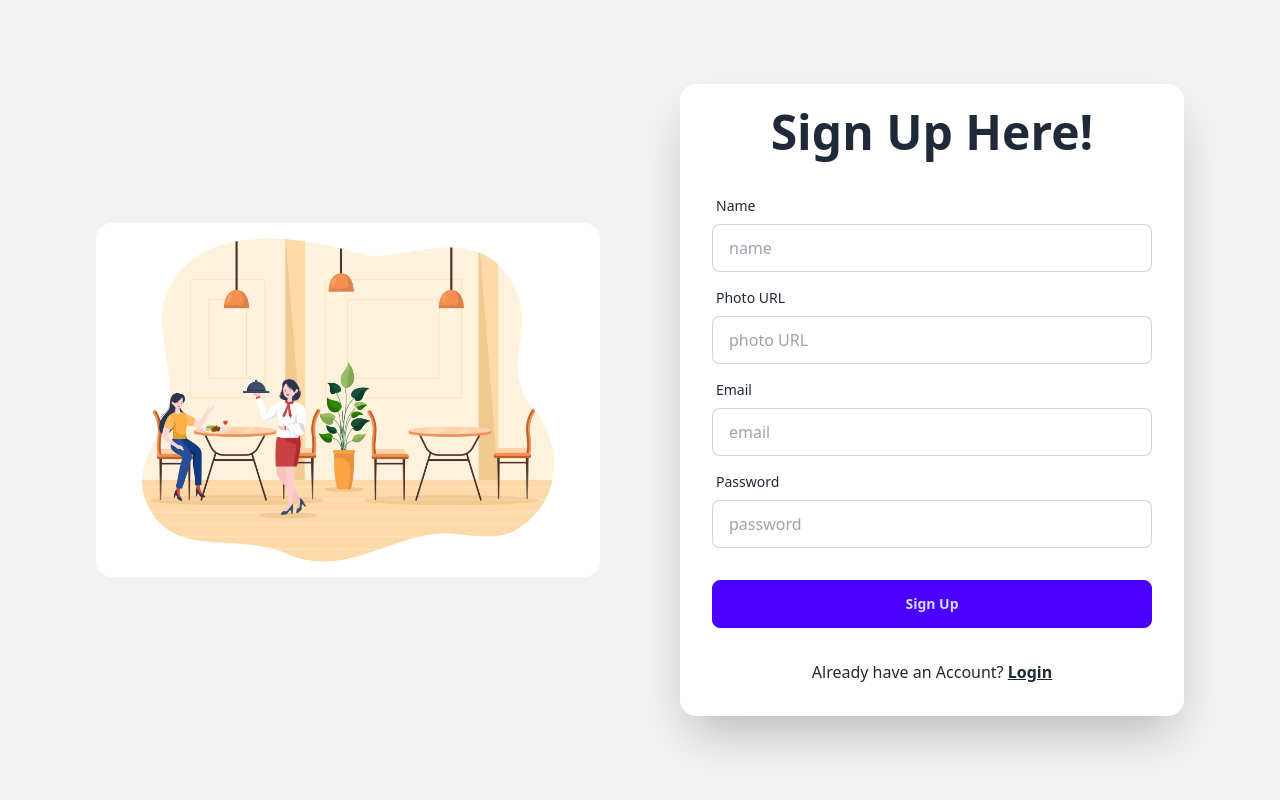
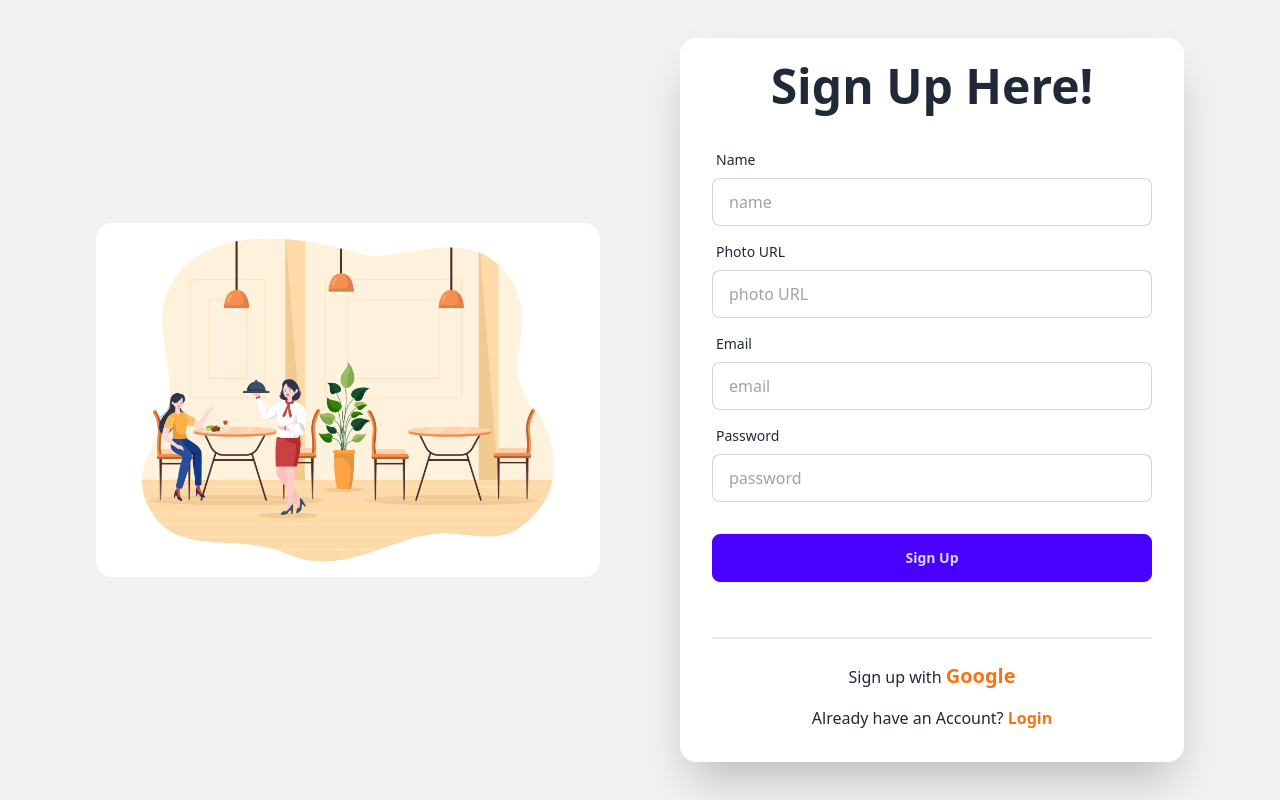
Before and after one commit to dev-masudRana/bistro-boss-restaurant, a React (Vite) app: page /signup in a window 1280 px wide. Built offline with nearby package versions, Linux system fonts and the light colour scheme; no server answers.

Commit message:
added google sign in user info api to server

```diff
--- a/src/Layout/Dashboard.jsx
+++ b/src/Layout/Dashboard.jsx
@@ -1,6 +1,7 @@
 import {
   FaBook,
   FaCalendar,
+  FaEnvelope,
   FaHome,
   FaSearch,
   FaShoppingCart,
@@ -11,6 +12,10 @@ import useCart from "../hooks/useMenu/useCart";
 
 const Dashboard = () => {
   const [cart] = useCart();
+
+  // TODO: get isAdmin value from database
+  const isAdmin = true;
+
   return (
     <div className="text-white flex gap-20">
       <div className="w-72 min-h-screen bg-orange-400 p-5">
@@ -54,6 +59,7 @@ const Dashboard = () => {
               My Bookings
             </NavLink>
           </li>
+          {/* shared nav Links */}
           <div className="divider divider-primary"></div>
           <li>
             <NavLink to="/" className="flex items-center gap-2">
@@ -67,6 +73,12 @@ const Dashboard = () => {
               Menu
             </NavLink>
           </li>
+          <li>
+            <NavLink to="/order/contact" className="flex items-center gap-2">
+              <FaEnvelope />
+              Contact
+            </NavLink>
+          </li>
         </ul>
       </div>
       <div className="border flex-1 p-12">
--- a/src/Routes/Routes.jsx
+++ b/src/Routes/Routes.jsx
@@ -47,7 +47,11 @@ export const router = createBrowserRouter([
   },
   {
     path: "/dashboard",
-    element: <Dashboard></Dashboard>,
+    element: (
+      <PrivateRoute>
+        <Dashboard></Dashboard>
+      </PrivateRoute>
+    ),
     children: [
       {
         path: "/dashboard/cart",
--- /dev/null
+++ b/src/components/SocialLogin/SocialLogin.jsx
@@ -0,0 +1,42 @@
+import { useNavigate } from "react-router-dom";
+import useAuth from "../../hooks/useMenu/useAuth";
+import useAxiosPublic from "../../hooks/useMenu/useAxiosPublic";
+
+const SocialLogin = () => {
+  const { googleSignIn } = useAuth();
+  const axiosPublic = useAxiosPublic();
+  const navigate = useNavigate();
+
+  const handleGoogleSignIn = () => {
+    googleSignIn()
+      .then((result) => {
+        console.log(result.user);
+        const userInfo = {
+          name: result.user?.displayName,
+          email: result.user?.email,
+        };
+        axiosPublic.post("/users", userInfo).then((res) => {
+          console.log(res.data);
+          navigate("/");
+        });
+      })
+      .catch((error) => {
+        console.log(error);
+      });
+  };
+  return (
+    <div>
+      <p className="text-center mb-4">
+        Sign up with{" "}
+        <span
+          onClick={handleGoogleSignIn}
+          className="text-xl font-semibold hover:cursor-pointer hover:underline text-orange-500"
+        >
+          Google
+        </span>
+      </p>
+    </div>
+  );
+};
+
+export default SocialLogin;
--- /dev/null
+++ b/src/hooks/useMenu/useAxiosPublic.jsx
@@ -0,0 +1,11 @@
+import axios from "axios";
+
+const axiosPublic = axios.create({
+  baseURL: "http://localhost:5000",
+});
+
+const useAxiosPublic = () => {
+  return axiosPublic;
+};
+
+export default useAxiosPublic;
--- a/src/pages/Login/Login.jsx
+++ b/src/pages/Login/Login.jsx
@@ -9,13 +9,14 @@ import { AuthContext } from "../../providers/AuthProvider";
 import { Link, useLocation, useNavigate } from "react-router-dom";
 import { Helmet } from "react-helmet-async";
 import Swal from "sweetalert2";
+import SocialLogin from "../../components/SocialLogin/SocialLogin";
 
 const Login = () => {
   const [disabled, setDisabled] = useState(true);
   const { signIn } = useContext(AuthContext);
   const navigate = useNavigate();
   const location = useLocation();
-  console.log(location);
+  // console.log(location);
 
   const from = location.state?.from?.pathname || "/";
 
@@ -138,9 +139,13 @@ const Login = () => {
                 </button>
               </div>
             </form>
+            <SocialLogin></SocialLogin>
             <p className="text-center mb-8">
               New here?{" "}
-              <Link className="underline font-semibold" to="/signup">
+              <Link
+                className="hover:underline font-semibold text-orange-500"
+                to="/signup"
+              >
                 Create an Account
               </Link>
             </p>
--- a/src/pages/Shared/Navbar/Navbar.jsx
+++ b/src/pages/Shared/Navbar/Navbar.jsx
@@ -11,10 +11,10 @@ const Navbar = () => {
   const handleLogout = () => {
     logOut()
       .then(() => {
-        console.log("logout successful");
+        // console.log("logout successful");
       })
       .then((error) => {
-        console.log(error);
+        // console.log(error);
       });
   };
 
--- a/src/pages/SignUp/SignUp.jsx
+++ b/src/pages/SignUp/SignUp.jsx
@@ -5,8 +5,12 @@ import { AuthContext } from "../../providers/AuthProvider";
 import { useForm } from "react-hook-form";
 import { Helmet } from "react-helmet-async";
 import Swal from "sweetalert2";
+import useAxiosPublic from "../../hooks/useMenu/useAxiosPublic";
+import SocialLogin from "../../components/SocialLogin/SocialLogin";
 
 const SignUp = () => {
+  const axiosPublic = useAxiosPublic();
+
   const {
     register,
     handleSubmit,
@@ -18,14 +22,18 @@ const SignUp = () => {
   const navigate = useNavigate();
 
   const onSubmit = (data) => {
-    console.log(data);
+    // console.log(data);
     createUser(data.email, data.password)
       .then((userCredential) => {
         const user = userCredential.user;
-        console.log(user);
+        // console.log(user);
         updateUserProfile(data.name, data.photoURL)
           .then(() => {
-            console.log("User profile updated successfully");
+            // create user entry in the database
+            const userInfo = { name: data.name, email: data.email };
+            axiosPublic.post("/users", userInfo).then((res) => {
+              if (res.data.insertedId) {
+                console.log("user added to database");
                 reset();
                 Swal.fire({
                   position: "top-end",
@@ -35,6 +43,8 @@ const SignUp = () => {
                   timer: 1500,
                 });
                 navigate("/");
+              }
+            });
           })
           .catch((error) => console.log(error));
       })
@@ -125,9 +135,14 @@ const SignUp = () => {
                 </button>
               </div>
             </form>
+            <div className="divider mx-8"></div>
+            <SocialLogin></SocialLogin>
             <p className="text-center mb-8">
               Already have an Account?{" "}
-              <Link className="underline font-semibold" to="/login">
+              <Link
+                className="hover:underline font-semibold text-orange-500"
+                to="/login"
+              >
                 Login
               </Link>
             </p>
--- a/src/providers/AuthProvider.jsx
+++ b/src/providers/AuthProvider.jsx
@@ -2,8 +2,10 @@ import { createContext, useEffect, useState } from "react";
 import {
   createUserWithEmailAndPassword,
   getAuth,
+  GoogleAuthProvider,
   onAuthStateChanged,
   signInWithEmailAndPassword,
+  signInWithPopup,
   signOut,
   updateProfile,
 } from "firebase/auth";
@@ -15,6 +17,7 @@ const auth = getAuth(app);
 const AuthProvider = ({ children }) => {
   const [user, setUser] = useState(null);
   const [loading, setLoading] = useState(true);
+  const googleProvider = new GoogleAuthProvider();
 
   // create user
   const createUser = (email, password) => {
@@ -26,6 +29,12 @@ const AuthProvider = ({ children }) => {
   const signIn = (email, password) => {
     setLoading(true);
     return signInWithEmailAndPassword(auth, email, password);
+  };
+
+  // sign in with google
+  const googleSignIn = () => {
+    setLoading(true);
+    return signInWithPopup(auth, googleProvider);
   };
 
   // log out user
@@ -57,6 +66,7 @@ const AuthProvider = ({ children }) => {
     loading,
     createUser,
     signIn,
+    googleSignIn,
     logOut,
     updateUserProfile,
   };
```
Lines whose indentation alone changed are shown as unchanged.
